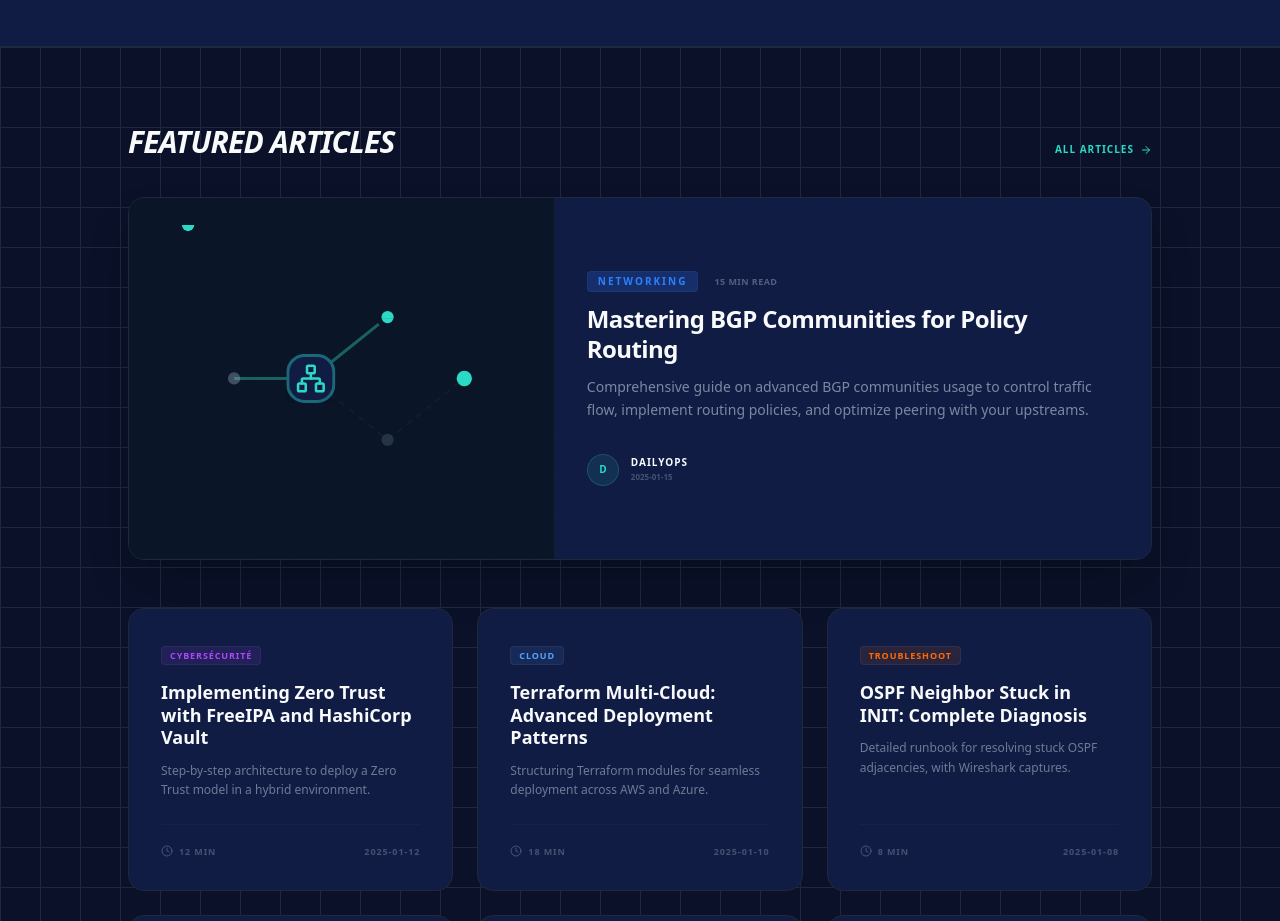
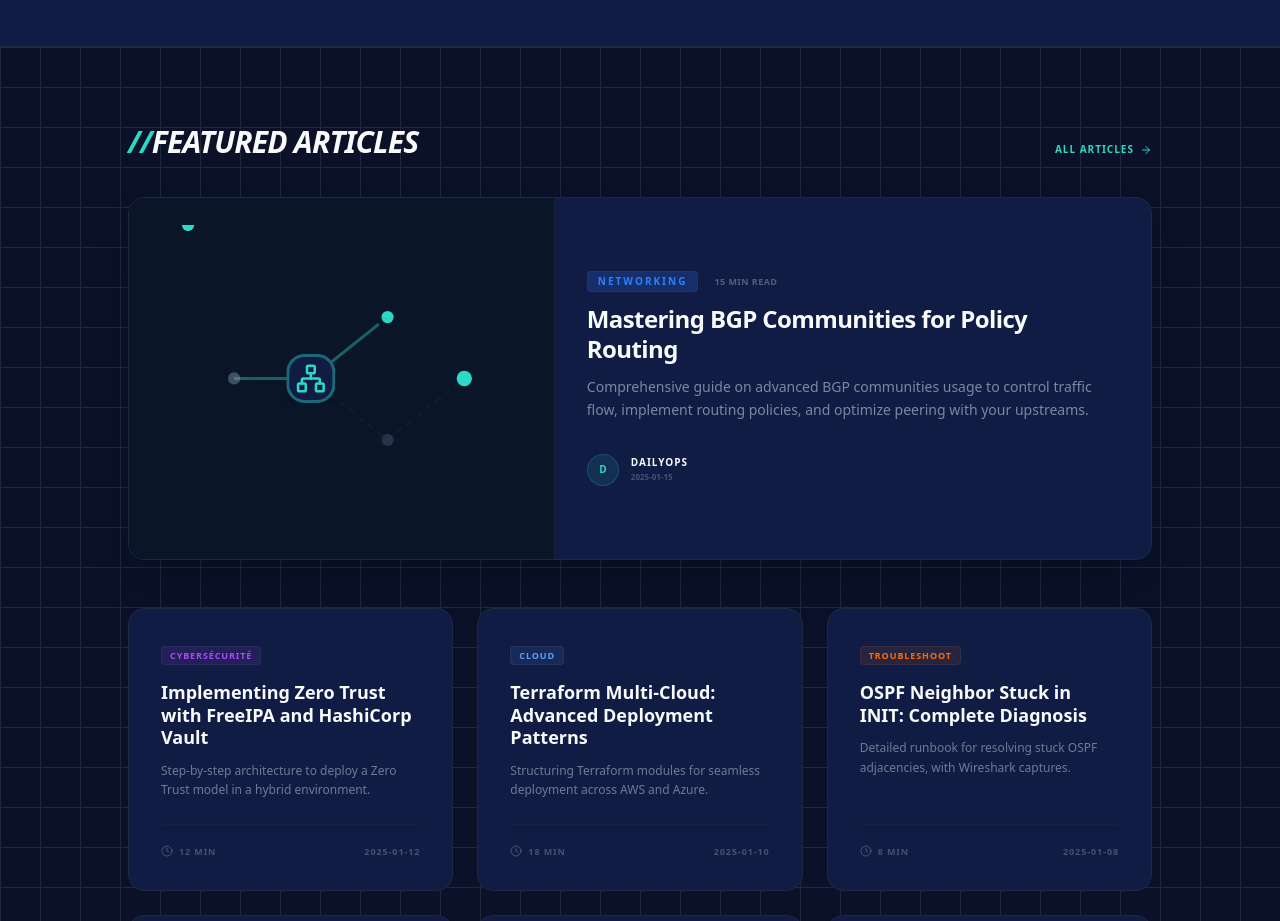
Before and after one commit to lepfsi/Site-PP, a Next.js app: page / in a window 1280 px wide. Shown: the part 1600-2521 px from the top of the page. Built offline with nearby package versions, Linux system fonts and the light colour scheme.

Commit message:
Fix color

```diff
--- a/src/components/FeaturedArticles.tsx
+++ b/src/components/FeaturedArticles.tsx
@@ -113,7 +113,7 @@ export default function FeaturedArticles() {
     <section id="articles" className="py-20 bg-bg-primary relative overflow-hidden tech-grid border-t border-border-main">
       <div className="container-custom relative z-10">
         <div className="flex justify-between items-end mb-10 max-w-5xl mx-auto">
-          <h2 className="text-3xl font-black tracking-tight text-text-primary uppercase leading-none italic">Featured articles</h2>
+          <h2 className="text-3xl font-black tracking-tight text-text-primary uppercase leading-none italic"><span className="text-turquoise">//</span>Featured articles</h2>
           <Link href="#" className="flex items-center text-[10px] font-black uppercase tracking-widest text-turquoise hover:underline group">
             All articles <ArrowRight size={12} className="ml-1.5 group-hover:translate-x-1 transition-transform" />
           </Link>
```
